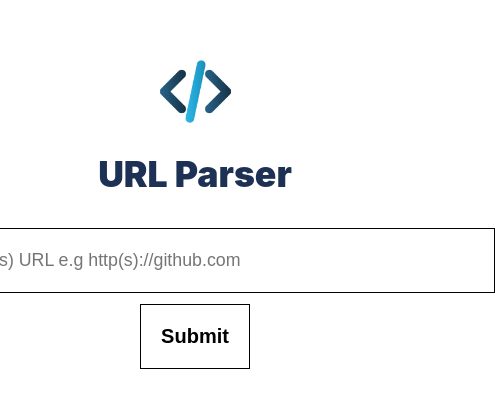
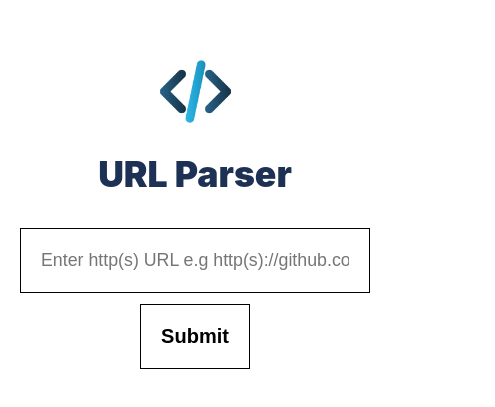
Before and after one commit to Judisoft/html-parser, a React (Create React App) app: page / in a window 390 px wide. Shown: the part 209-616 px from the top of the page, 495 px wide, since content can reach past the window. Built offline with nearby package versions, Linux system fonts and the light colour scheme.

Commit message:
make input field responsive on mobile

```diff
--- a/src/App.css
+++ b/src/App.css
@@ -79,11 +79,8 @@ input[type="text"]:focus {
   margin-top: 5px;
 }
 
-@keyframes App-logo-spin {
-  from {
-    transform: rotate(0deg);
-  }
-  to {
-    transform: rotate(360deg);
+@media (max-width: 600px) {
+  input[type="text"] {
+    width: 350px;
   }
 }
```
